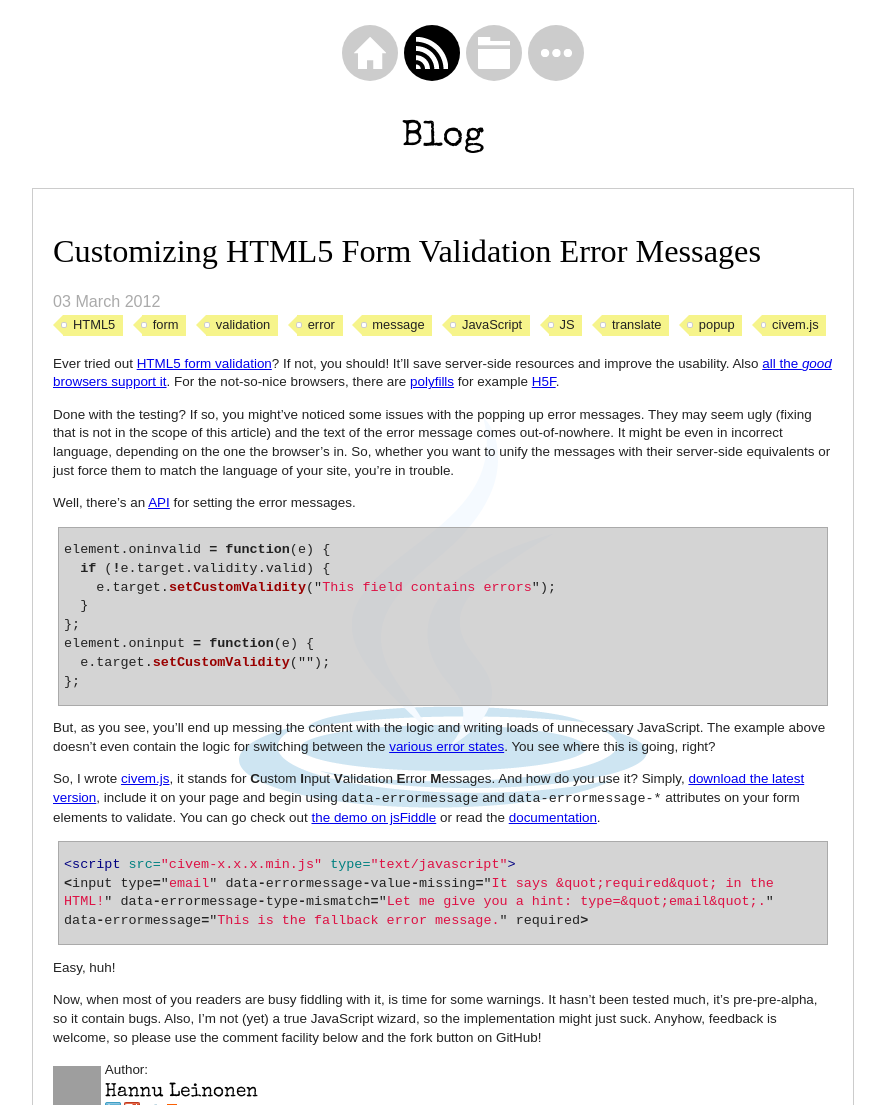
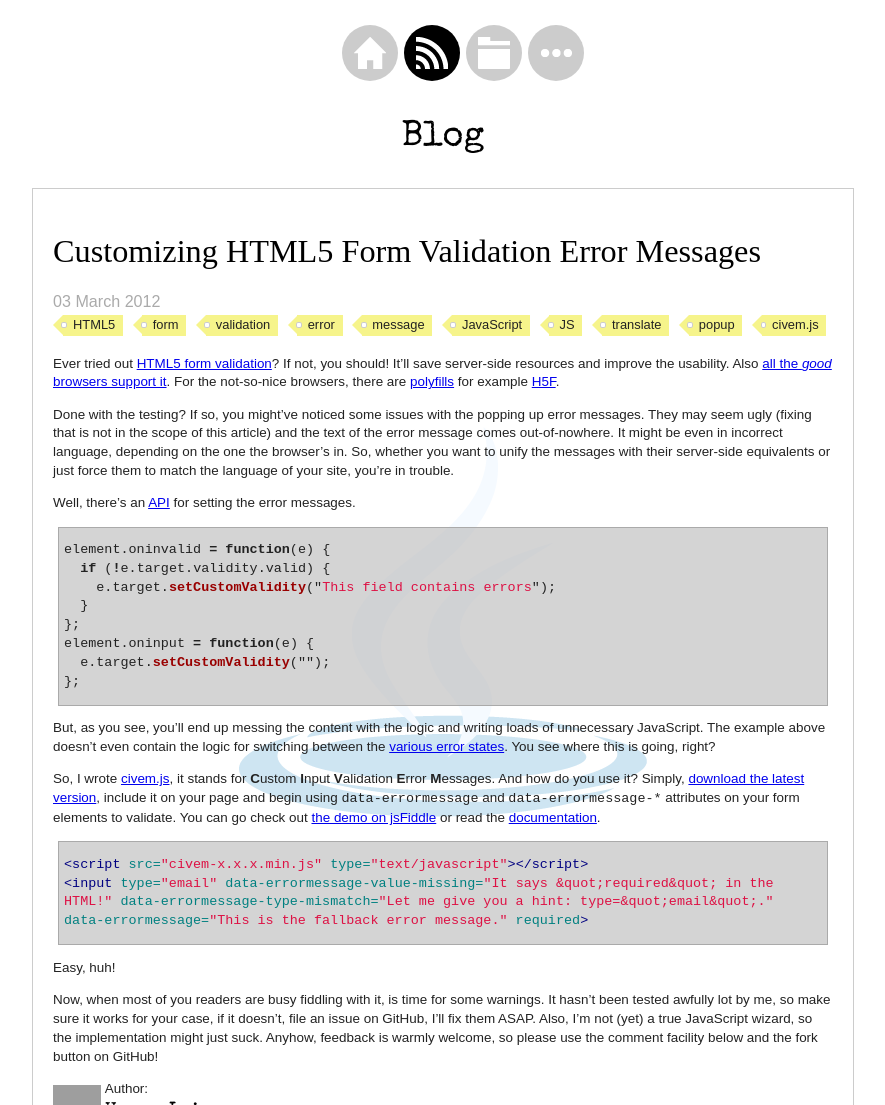
Before and after one commit to javanto/javanto.github.com, a Jekyll site: the page built from blog/_posts/2012-03-03-customizing-html5-form-validation-error-messages.md, in a window 1280 px wide. Shown: the top 1105 px of the page, without its empty margins (197-1082 px from the left). Built offline with Jekyll 4.4.1, drawn with Linux system fonts in a browser that asks for light colours; some web fonts are replaced; Markdown is read by kramdown in place of the engine named in the settings; grey boxes are pictures that could not be loaded.

Commit message:
Minor updates to old posts.

```diff
--- a/blog/_posts/2012-03-03-customizing-html5-form-validation-error-messages.md
+++ b/blog/_posts/2012-03-03-customizing-html5-form-validation-error-messages.md
@@ -40,10 +40,10 @@
 So, I wrote [civem.js](https://github.com/javanto/civem.js), it stands for **C**ustom **I**nput **V**alidation **E**rror **M**essages. And how do you use it? Simply, [download the latest version](https://github.com/javanto/civem.js/downloads), include it on your page and begin using `data-errormessage` and `data-errormessage-*` attributes on your form elements to validate. You can go check out [the demo on jsFiddle](http://jsfiddle.net/hleinone/njSbH/) or read the [documentation](https://github.com/javanto/civem.js/blob/master/README.md).
 
 {% highlight html %}
-<script src="civem-x.x.x.min.js" type="text/javascript">
+<script src="civem-x.x.x.min.js" type="text/javascript"></script>
 <input type="email" data-errormessage-value-missing="It says &quot;required&quot; in the HTML!" data-errormessage-type-mismatch="Let me give you a hint: type=&quot;email&quot;." data-errormessage="This is the fallback error message." required>
 {% endhighlight %}
 
 Easy, huh!
 
-Now, when most of you readers are busy fiddling with it, is time for some warnings. It hasn't been tested much, it's pre-pre-alpha, so it contain bugs. Also, I'm not (yet) a true JavaScript wizard, so the implementation might just suck. Anyhow, feedback is welcome, so please use the comment facility below and the fork button on GitHub!
+Now, when most of you readers are busy fiddling with it, is time for some warnings. It hasn't been tested awfully lot by me, so make sure it works for your case, if it doesn't, file an issue on GitHub, I'll fix them ASAP. Also, I'm not (yet) a true JavaScript wizard, so the implementation might just suck. Anyhow, feedback is warmly welcome, so please use the comment facility below and the fork button on GitHub!
```
Also changed, not shown: blog/_posts/2012-01-10-moving-to-github-and-jekyll.md (+1 -1 lines).
